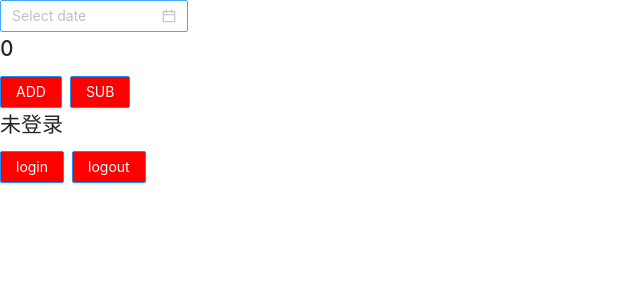
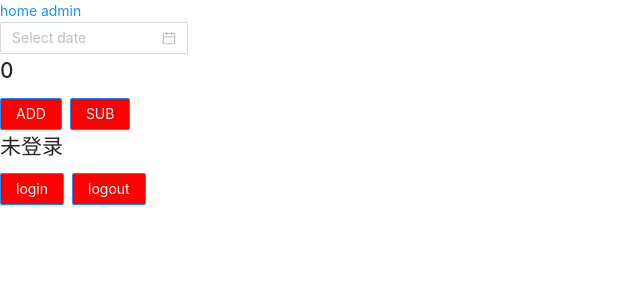
Before and after one commit to lzxjack/my-react, a React app: page / in a window 1280 px wide. Shown: the top 300 px of the page, without its empty margins (0-640 px from the left). Built offline with nearby package versions, Linux system fonts and the light colour scheme.

Commit message:
build: 分离式嵌套路由

```diff
--- a/src/App.tsx
+++ b/src/App.tsx
@@ -1,18 +1,30 @@
 import './global.custom.scss';
 
-import React from 'react';
-import { RouterProvider } from 'react-router-dom';
-
-import router from '@/router';
+import React, { lazy } from 'react';
+import { Link, Navigate, Route, Routes } from 'react-router-dom';
 
 import s from './App.scss';
 
+const Admin = lazy(
+  () => import(/* webpackChunkName:'Admin', webpackPrefetch:true */ '@/pages/Admin')
+);
+const Home = lazy(
+  () => import(/* webpackChunkName:'Home', webpackPrefetch:true */ '@/pages/Home')
+);
+
 const App: React.FC = () => {
-  // const navigate = useNavigate();
-
   return (
     <div className={s.AppBox}>
-      <RouterProvider router={router} />
+      <div>
+        <Link to='/'>home</Link>
+        &nbsp;
+        <Link to='/admin'>admin</Link>
+      </div>
+      <Routes>
+        <Route path='/' element={<Home />} />
+        <Route path='admin/*' element={<Admin />} />
+        <Route path='*' element={<Navigate to='/' />} />
+      </Routes>
     </div>
   );
 };
--- a/src/index.tsx
+++ b/src/index.tsx
@@ -1,6 +1,7 @@
 import React, { Suspense } from 'react';
 import { createRoot } from 'react-dom/client';
 import { Provider } from 'react-redux';
+import { BrowserRouter } from 'react-router-dom';
 
 import store from '@/redux/store';
 
@@ -15,7 +16,9 @@ const root = createRoot(document.getElementById('root') as HTMLElement);
 const element = (
   <Provider store={store}>
     <Suspense fallback={<>loading...</>}>
-      <App />
+      <BrowserRouter>
+        <App />
+      </BrowserRouter>
     </Suspense>
   </Provider>
 );
--- a/src/pages/Admin/index.tsx
+++ b/src/pages/Admin/index.tsx
@@ -7,8 +7,15 @@ import {
 } from '@ant-design/icons';
 import { useTitle } from 'ahooks';
 import { Button } from 'antd';
-import React from 'react';
-import { Link, Outlet } from 'react-router-dom';
+import React, { lazy } from 'react';
+import { Link, Navigate, Route, Routes } from 'react-router-dom';
+
+const About = lazy(
+  () => import(/* webpackChunkName:'About', webpackPrefetch:true */ '@/pages/Admin/About')
+);
+const Msg = lazy(
+  () => import(/* webpackChunkName:'Msg', webpackPrefetch:true */ '@/pages/Admin/Msg')
+);
 
 const Admin: React.FC = () => {
   useTitle('Admin');
@@ -26,7 +33,11 @@ const Admin: React.FC = () => {
         &nbsp;
         <Link to='msg'>msg</Link>
       </div>
-      <Outlet />
+      <Routes>
+        <Route path='' element={<About />} />
+        <Route path='msg' element={<Msg />} />
+        <Route path='*' element={<Navigate to='' />} />
+      </Routes>
     </>
   );
 };
--- a/src/router.tsx
+++ /dev/null
@@ -1,44 +0,0 @@
-import React, { lazy } from 'react';
-import { createBrowserRouter, Navigate } from 'react-router-dom';
-
-const Admin = lazy(
-  () => import(/* webpackChunkName:'Admin', webpackPrefetch:true */ '@/pages/Admin')
-);
-const Home = lazy(
-  () => import(/* webpackChunkName:'Home', webpackPrefetch:true */ '@/pages/Home')
-);
-const About = lazy(
-  () => import(/* webpackChunkName:'About', webpackPrefetch:true */ '@/pages/Admin/About')
-);
-const Msg = lazy(
-  () => import(/* webpackChunkName:'Msg', webpackPrefetch:true */ '@/pages/Admin/Msg')
-);
-
-export default createBrowserRouter([
-  {
-    path: '',
-    element: <Home />
-  },
-  {
-    path: '/admin',
-    element: <Admin />,
-    children: [
-      {
-        path: '',
-        element: <About />
-      },
-      {
-        path: 'msg',
-        element: <Msg />
-      },
-      {
-        path: '*',
-        element: <Navigate to='' />
-      }
-    ]
-  },
-  {
-    path: '*',
-    element: <Navigate to='' />
-  }
-]);
```
